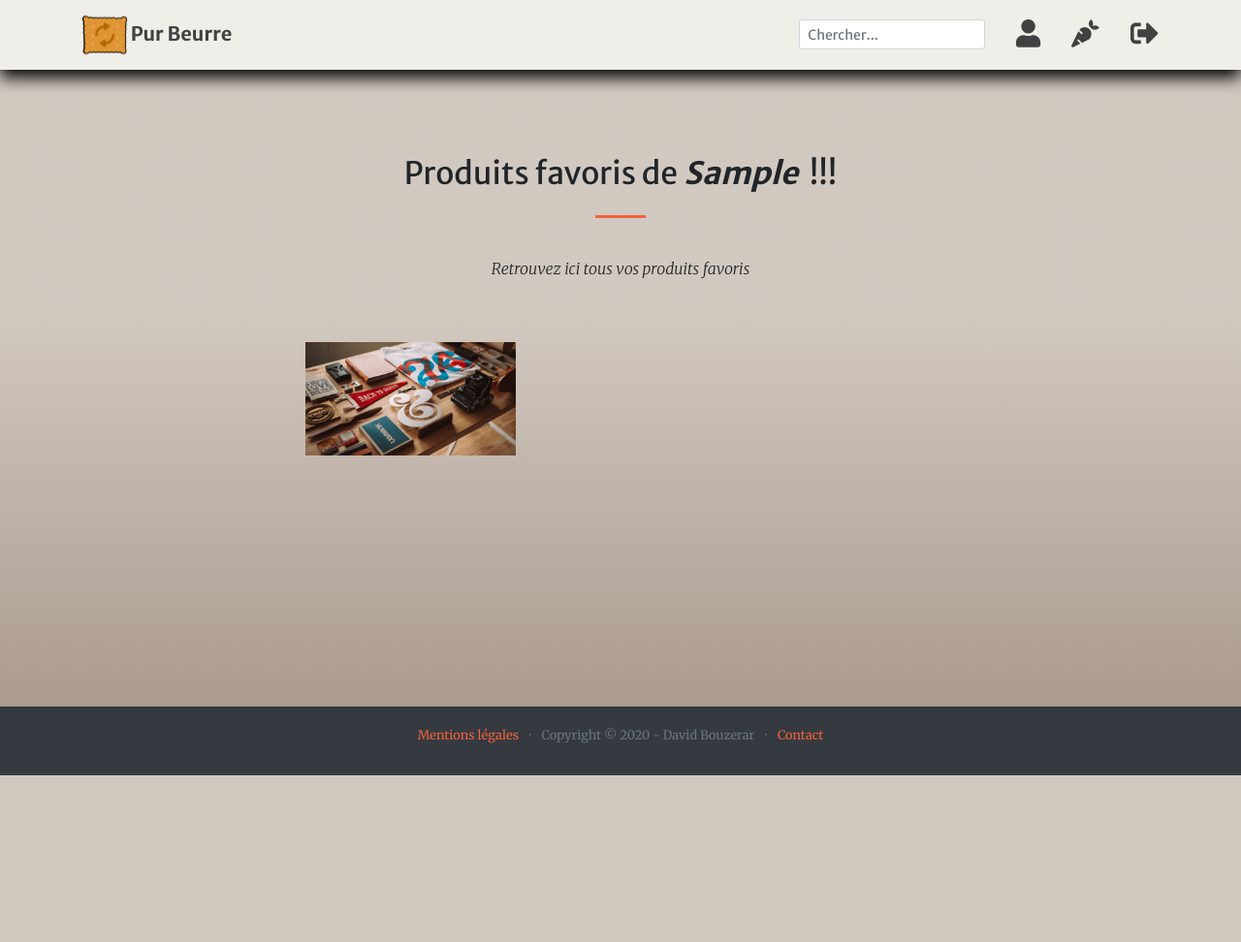
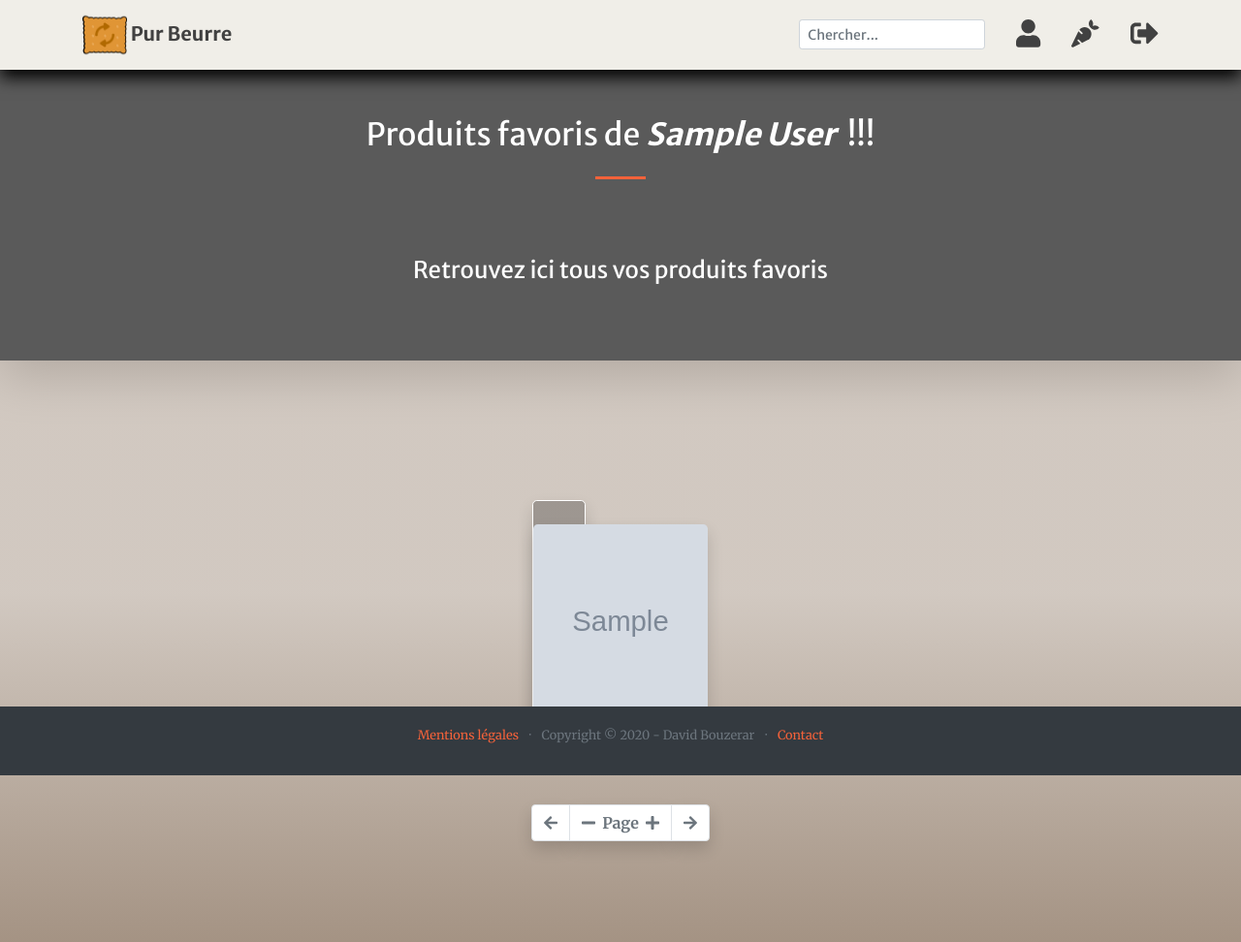
Before and after one commit to Eidocode/OC_Project8, a Django app: page /users/favorites/ in a window 1280 px wide. Shown: the whole page at 97% size. Before the commit the page ends 800 px from the top, so only its background shows below. Run offline with Django 3.2, Linux system fonts and the light colour scheme; a user stored in the database is signed in; tables that the repository leaves empty hold one stand-in row (values such as "Sample post"); grey boxes marked "Sample" are stand-in pictures; some libraries are stand-ins or nearby versions.

Commit message:
- Added pagination for favorites - Added some styles in differents templates

```diff
--- a/favorites/templates/favorites/favorites.html
+++ b/favorites/templates/favorites/favorites.html
@@ -4,42 +4,73 @@
 
 {% load static %}
 
-<header class="page-section sign">
-    <div class="container h-100">
+<header class="masthead2">
+    <div class="w-100 shadow-lg text-white justify-content-center text-center">
+        <div class="banner"/>
+            <h2 class="pt-5">Produits favoris de <i class="font-weight-bold">{{ user.first_name }} {{ user.last_name }}</i>&nbsp !!!</h2>
+            <hr class="divider mt-4"/>
+            <p class="pt-5"><h4>Retrouvez ici tous vos produits favoris</h4></p>
+        </div>
+    </div>
+</header>
+
+<section class="product">
+    <div class="container">
         <div class="row align-items-center justify-content-center text-center">
-            <div class="col-lg-8 text-center">
-                <h2 class="mt-0">Produits favoris de <i class="font-weight-bold">{{ user.get_short_name }}</i>&nbsp !!!</h2>
-                <hr class="divider my-4" />
-                <p class="mt-0 pt-3 pb-5 font-weight-lighter font-italic">
-                    Retrouvez ici tous vos produits favoris
-                </p>
-            </div>
-
             <!-- Portfolio-->
-            <div id="portfolio">
+            <div id="portfolio" class="pt-5 mb-5">
                 <div class="container-fluid p-0">
                     <div class="row no-gutters">
 
+                    {% if favorites|length_is:"0" %}
+                        <div class="text-center">
+                            Aucun produit sauvegardé dans vos favoris...
+                        </div>
+
+                    {% else %}
                         {% for product in favorites %}
 
-                        <div class="col-lg-4 col-sm-6">
-                            <a class="portfolio-box" href={% url 'detail' product_id=product.products.id %}>
-                                <img class="img-fluid" src={% static "products/img/portfolio/thumbnails/1.jpg" %} alt="" />
+                            <div width="180" height="200" class="py-3 px-1 col-lg-4 col-sm-6">
+                                <a class="portfolio-box bg-thumbs shadow rounded-lg border border-white" href={% url 'detail' product_id=product.products.id %}>
+                                    <img class="img my-4 rounded-lg shadow"  width="180" height="200" src={{ product.products.url_img }} alt="" />
                                     <div class="portfolio-box-caption">
-                                    <div class="project-category text-white-50">{{ product.products.name }}</div>
+                                        <div class="project-category text-white-50">{{ product.products.brand }}</div>
                                         <div class="project-name">{{ product.products.name }}</div>
-                                    <h1 class="font-weight-bold">{{ product.products.score }}</h1>
+                                        <h1 class="font-weight-bold pt-2">{{ product.products.score|upper }}</h1>
                                     </div>
                                 </a>
                             </div>
 
                         {% endfor %}
+                    {% endif %}
 
                     </div>
                 </div>
             </div>
         </div>
+
+        {% if paginate %}
+            <div>
+                <div class="clearfix"></div>
+                <nav aria-label="Search favorites pages">
+                    <ul class="pagination justify-content-center">
+                        {% if favorites.has_previous %}
+                            <li class="page-item rounded-lg shadow"><a class="page-link" href="?page={{ favorites.previous_page_number }}"><i class="fas fa-arrow-left"></i></a></li>
+                        {% else %}
+                            <li class="page-item disabled rounded-lg shadow"><a class="page-link" href=""><i class="fas fa-arrow-left"></i></a></li>
+                        {% endif %}
+                        <li class="page-item disabled rounded-lg shadow font-weight-bold"><a class="page-link"><i class="fas fa-minus"></i>&nbsp Page &nbsp<i class="fas fa-plus"></i></a></li>
+                        {% if favorites.has_next %}
+                            <li class="page-item rounded-lg shadow"><a class="page-link" href="?page={{ favorites.next_page_number }}"><i class="fas fa-arrow-right"></i></a></li>
+                        {% else %}
+                            <li class="page-item disabled rounded-lg shadow"><a class="page-link" href=""><i class="fas fa-arrow-right"></i></a></li>
+                        {% endif %}
+                    </ul>
+                </nav>
             </div>
-</header>
+        {% endif %}
+
+    </div>
+</section>
 
 {% endblock content %}
--- a/favorites/views.py
+++ b/favorites/views.py
@@ -1,5 +1,7 @@
 from django.shortcuts import render
 from django.contrib.auth.models import User
+from django.core.paginator import Paginator, PageNotAnInteger, EmptyPage
+
 
 from products.models import Favorite
 
@@ -8,7 +10,19 @@
     current_user = request.user
     fav_products = Favorite.objects.all()
     fav_prod_filtered = fav_products.filter(users_id=current_user)
+
+    paginator = Paginator(fav_prod_filtered, 6)
+    page = request.GET.get('page')
+
+    try:
+        products = paginator.page(page)
+    except PageNotAnInteger:
+        products = paginator.page(1)
+    except EmptyPage:
+        products = paginator.page(paginator.num_pages)
+
     context = {
-        'favorites': fav_prod_filtered
+        'favorites': products,
+        'paginate': True,
     }
     return render(request, 'favorites/favorites.html', context)
--- a/products/templates/products/base.html
+++ b/products/templates/products/base.html
@@ -41,6 +41,8 @@
         </nav>
         <!-- Content -->
 
+        {% block header %}{% endblock %}
+
         {% block content %}{% endblock %}
 
         <!-- Footer-->
@@ -53,7 +55,7 @@
                             <li class="list-inline-item">&middot;</li>
                             <li class="list-inline-item">Copyright © 2020 - David Bouzerar</li>
                             <li class="list-inline-item">&middot;</li>
-                            <li class="list-inline-item"><a href="">Contact</a></li>
+                            <li class="list-inline-item"><a href="#contact">Contact</a></li>
                         </ul>
                     </div>
                 </div>
--- a/products/templates/products/log_users.html
+++ b/products/templates/products/log_users.html
@@ -9,7 +9,7 @@
 </li>
 
 <li class="nav-item"><a class="nav-link js-scroll-trigger" href="/users/account" title="Mon compte"><i class="fas fa-user fa-2x"></i></a></li>
-<li class="nav-item"><a class="nav-link js-scroll-trigger" href="/users/favorites" title="Mes aliments"><i class="fas fa-carrot fa-2x"></i></a></li>
+<li class="nav-item"><a class="nav-link js-scroll-trigger" href={% url 'favorites'%} title="Mes aliments"><i class="fas fa-carrot fa-2x"></i></a></li>
 <li class="nav-item"><a class="nav-link js-scroll-trigger" href="/logout" title="Déconnexion"><i class="fas fa-sign-out-alt fa-2x"></i></a></li>
 
 {% else %}
--- a/products/urls.py
+++ b/products/urls.py
@@ -6,6 +6,6 @@
 urlpatterns = [
     url(r'^(?P<product_id>[0-9]+)/$', views.result, name='result'),
     url(r'^search/$', views.search, name='search'),
-    url(r'^add_fav/(?P<product_id>[0-9]+)/$', views.favorite, name='favorite'),
+    url(r'^add_fav/(?P<product_id>[0-9]+)/$', views.add_fav, name='add_fav'),
     url(r'^(?P<product_id>[0-9]+)/detail/$', views.detail, name='detail'),
 ]
--- a/products/views.py
+++ b/products/views.py
@@ -59,7 +59,7 @@
     return render(request, 'products/detail.html', context)
 
 
-def favorite(request, product_id):
+def add_fav(request, product_id):
     current_user = request.user
     product = get_object_or_404(Product, pk=product_id)
 
@@ -96,7 +96,7 @@
     except EmptyPage:
         products = paginator.page(paginator.num_pages)
 
-    title = "Résultats de la recherche {}".format(query)
+    title = "Résultats de la recherche : {}".format(query)
     context = {
         'products': products,
         'title': title,
--- a/users/static/users/css/styles.css
+++ b/users/static/users/css/styles.css
@@ -8,3 +8,14 @@
     background-size: cover;
     min-height: 100%;
   }
+
+.product {
+padding-top: 5rem;
+padding-bottom: calc(10rem - 4.5rem);
+background: linear-gradient(to bottom, rgba(104, 75, 49, 0.3) 40%, rgba(104, 75, 49, 0.6) 100%);
+background-position: center;
+background-repeat: no-repeat;
+background-attachment: scroll;
+background-size: cover;
+min-height: 70%;
+}
```
Also changed, not shown: products/templates/products/base_product.html (added, +16 -0 lines), products/templates/products/detail.html (+7 -27 lines), products/templates/products/result.html (+12 -33 lines), products/templates/products/search.html (+8 -8 lines), users/templates/users/user_account.html (+22 -15 lines). Lines whose indentation alone changed are shown as unchanged.
